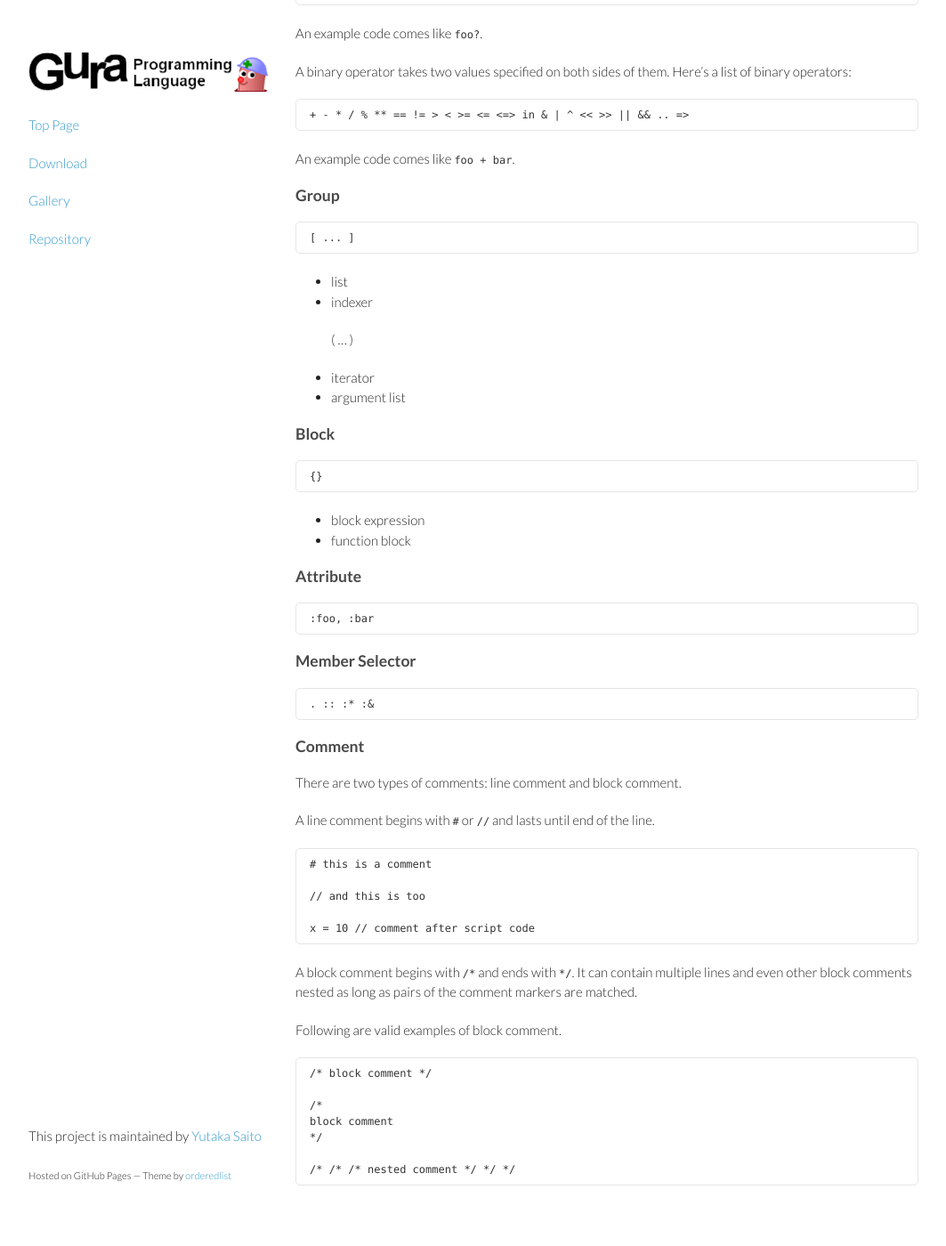
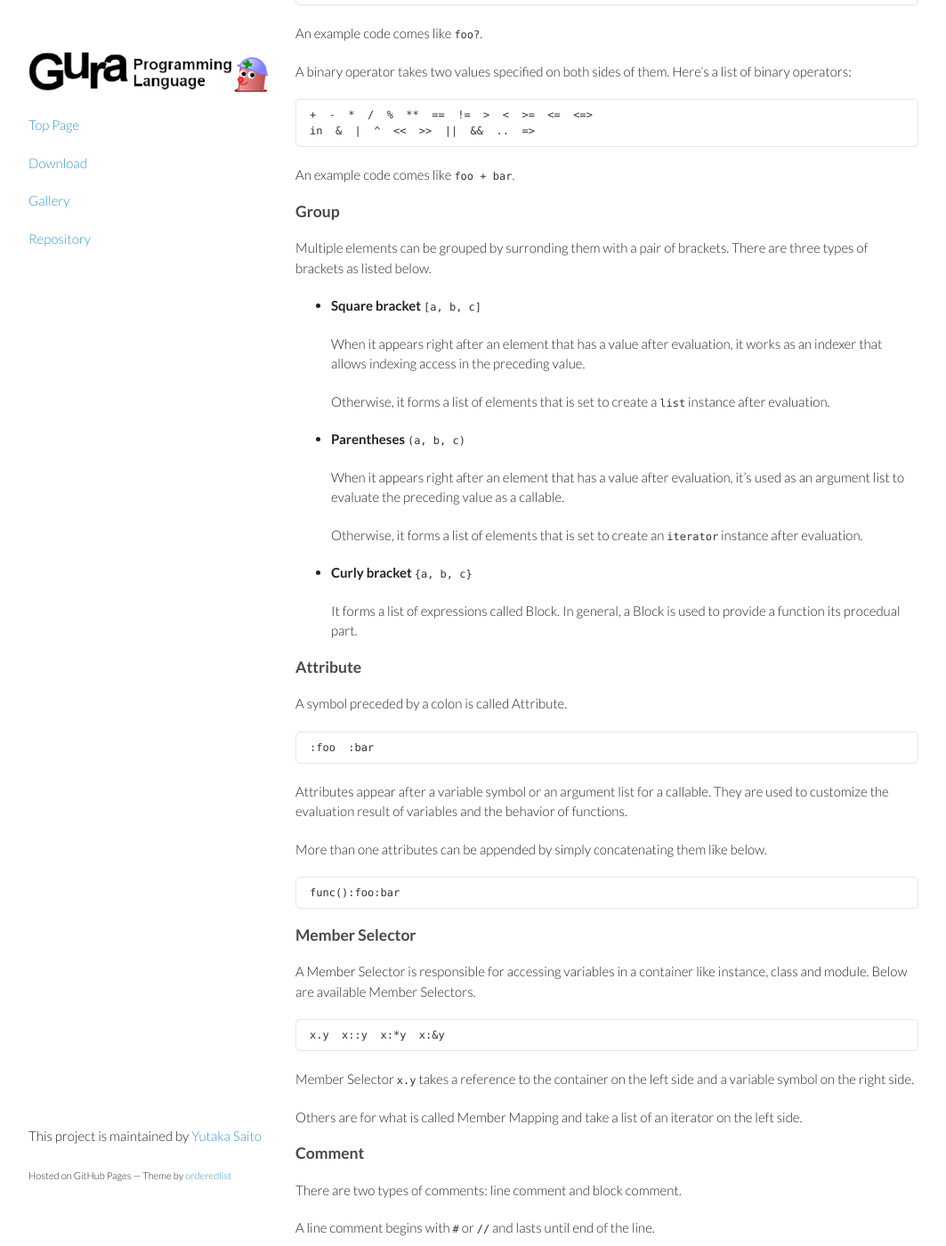
Before and after one commit to rudidude86/gura-lang.github.io, a Jekyll site: the page built from documents/Syntax.md, in a window 1280 px wide and 1400 px high, scrolled down 4146 px. Shown: the whole window at 89% size, without its empty margins (108-1171 px from the left). Built offline with Jekyll 4.4.1, drawn with Linux system fonts in a browser that asks for light colours; Markdown is read by kramdown in place of the engine named in the settings; some of the changed text lies outside the part shown.

Commit message:
updated Syntax document

```diff
--- a/documents/Syntax.md
+++ b/documents/Syntax.md
@@ -6,6 +6,32 @@ title: Syntax
 
 {{ page.title }}
 ----------------
+
+### Symbol
+
+A symbol is used as a name of variable, function, type name, attribute and suffix.
+
+A symbol starts with a UTF-8 leading byte or one of following characters:
+
+    a b c d e f g h i j k l m n o p q r s t u v w x y z
+    A B C D E F G H I J K L M N O P Q R S T U V W X Y Z
+    _ $ @
+
+and is followed by UTF-8 leading or trailing byte or characters shown below:
+
+    a b c d e f g h i j k l m n o p q r s t u v w x y z
+    A B C D E F G H I J K L M N O P Q R S T U V W X Y Z
+    _ $ @
+    0 1 2 3 4 5 6 7 8 9
+
+Here are some valid symbols:
+
+    foo
+    test_result
+    $foo
+    @bar@
+    test_1_var
+
 
 ### Number Literal
 
@@ -168,32 +194,6 @@ that has been registered in Suffix Manager.
 There's no built-in suffix for string literals.
 
 
-### Identifier
-
-An identifier is used as a name of variable, type name, symbol and function.
-
-An identifier starts with a UTF-8 leading byte or one of following characters:
-
-    a b c d e f g h i j k l m n o p q r s t u v w x y z
-    A B C D E F G H I J K L M N O P Q R S T U V W X Y Z
-    _ $ @
-
-and is followed by UTF-8 leading or trailing byte or characters shown below:
-
-    a b c d e f g h i j k l m n o p q r s t u v w x y z
-    A B C D E F G H I J K L M N O P Q R S T U V W X Y Z
-    _ $ @
-    0 1 2 3 4 5 6 7 8 9
-
-Here are some valid identifiers:
-
-    foo
-    test_result
-    $foo
-    @bar@
-    test_1_var
-
-
 ### Operator
 
 There are two types of operators: unary operator and binary operator.
@@ -203,51 +203,79 @@ and is categorized in two types depending on where the value is specified.
 
 Following are prefixed unary operators that takes a value after them.
 
-    + - ~ !
+    +  -  ~  !
 
 An example code comes like `+foo`.
 
 Follwing are suffixed unary operators that takes a value before them.
 
-    ? ..
+    ?  ..
 
 An example code comes like `foo?`.
 
 A binary operator takes two values specified on both sides of them.
 Here's a list of binary operators:
 
-    + - * / % ** == != > < >= <= <=> in & | ^ << >> || && .. =>
+    +  -  *  /  %  **  ==  !=  >  <  >=  <=  <=>
+    in  &  |  ^  <<  >>  ||  &&  ..  =>
 
 An example code comes like `foo + bar`.
 
 
 ### Group
 
+Multiple elements can be grouped by surronding them with a pair of brackets.
+There are three types of brackets as listed below.
 
-    [ ... ]
+* __Square bracket__ `[a, b, c]`
 
-* list
-* indexer
+  When it appears right after an element that has a value after evaluation,
+  it works as an indexer that allows indexing access in the preceding value.
 
-    ( ... )
+  Otherwise, it forms a list of elements
+  that is set to create a `list` instance after evaluation.
 
-* iterator
-* argument list
+* __Parentheses__ `(a, b, c)`
 
-### Block
+  When it appears right after an element that has a value after evaluation,
+  it's used as an argument list to evaluate the preceding value as a callable.
 
-    {}
+  Otherwise, it forms a list of elements
+  that is set to create an `iterator` instance after evaluation.
 
-* block expression
-* function block
+* __Curly bracket__ `{a, b, c}`
+
+  It forms a list of expressions called Block.
+  In general, a Block is used to provide a function its procedual part.
+
 
 ### Attribute
 
-    :foo, :bar
+A symbol preceded by a colon is called Attribute.
+
+    :foo  :bar
+
+Attributes appear after a variable symbol or an argument list for a callable.
+They are used to customize the evaluation result of variables and the behavior of functions.
+
+More than one attributes can be appended by simply concatenating them like below.
+
+    func():foo:bar
+
 
 ### Member Selector
 
-    . :: :* :&
+A Member Selector is responsible for accessing variables
+in a container like instance, class and module.
+Below are available Member Selectors.
+
+    x.y  x::y  x:*y  x:&y
+
+Member Selector `x.y` takes a reference to the container on the left side
+and a variable symbol on the right side.
+
+Others are for what is called Member Mapping and take a list of an iterator on the left side.
+
 
 ### Comment
 
```
